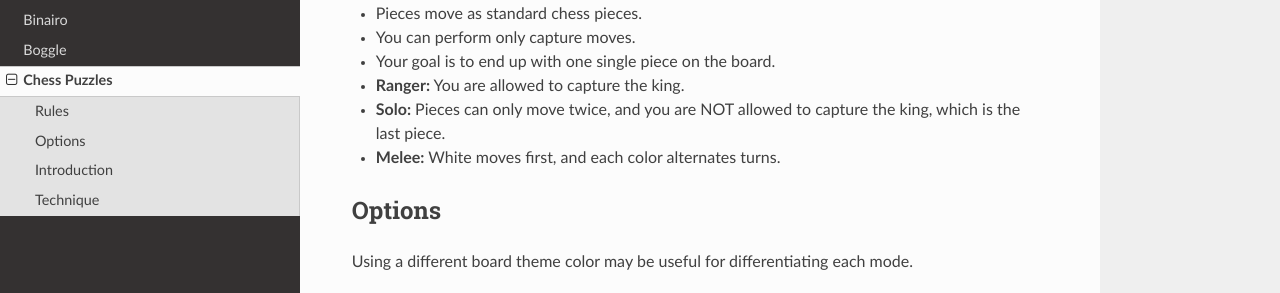
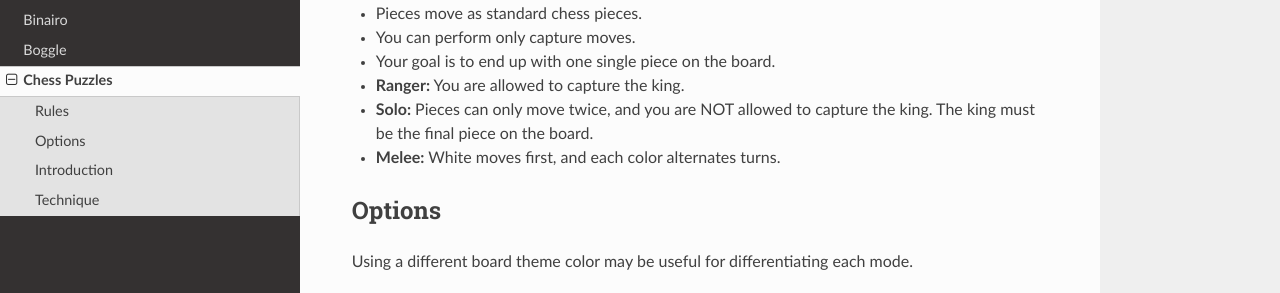
Before and after one commit to Ailurust/puzzle-team-advice, a Sphinx documentation site: the page built from docs/source/puzzles/chess.rst, in a window 1280 px wide and 1317 px high. Shown: the part 262-555 px from the top of the window. Built offline with Sphinx 7.4.7 and the Read the Docs theme 3.1.0, drawn with Linux system fonts in a browser that asks for light colours.

```diff
--- a/docs/source/puzzles/battleships.rst
+++ b/docs/source/puzzles/battleships.rst
@@ -9,7 +9,7 @@ Rules
 * You have to find the location of the battleships hidden in the grid. Some battleships may be partially revealed.
 * A battleship is a straight line of consecutive black cells.
 * The number of the battleships from each size is shown in the legend below the grid.
-* 2 battleships cannot touch each other (even diagonally).
+* Two battleships cannot touch each other (even diagonally).
 * The numbers outside the grid show the number of cells occupied by battleships on that row/column.
 
 Options
--- a/docs/source/puzzles/chess.rst
+++ b/docs/source/puzzles/chess.rst
@@ -10,7 +10,7 @@ Rules
 * You can perform only capture moves.
 * Your goal is to end up with one single piece on the board.
 * **Ranger:** You are allowed to capture the king.
-* **Solo:** Pieces can only move twice, and you are NOT allowed to capture the king, which is the last piece.
+* **Solo:** Pieces can only move twice, and you are NOT allowed to capture the king. The king must be the final piece on the board.
 * **Melee:** White moves first, and each color alternates turns.
 
 Options
```
